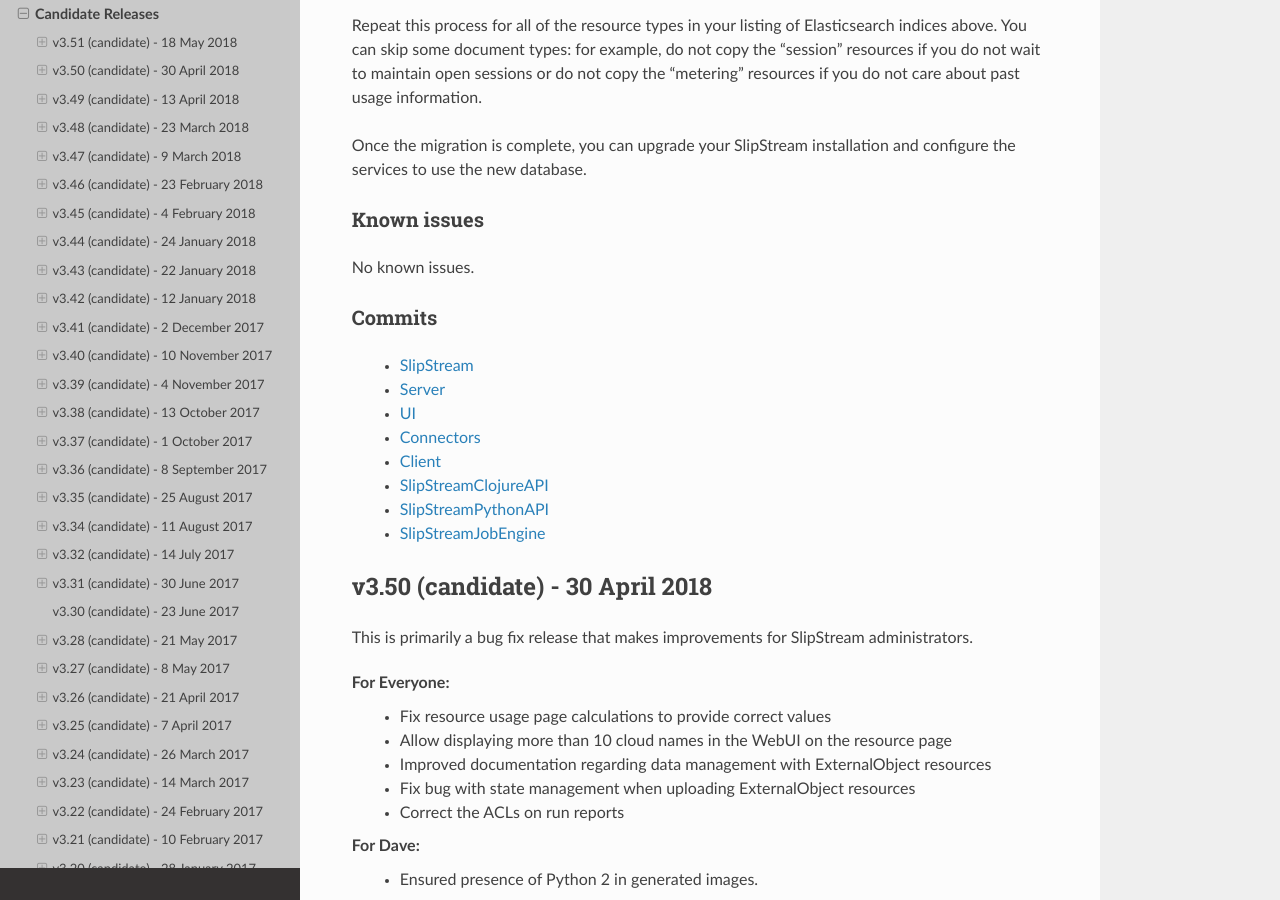
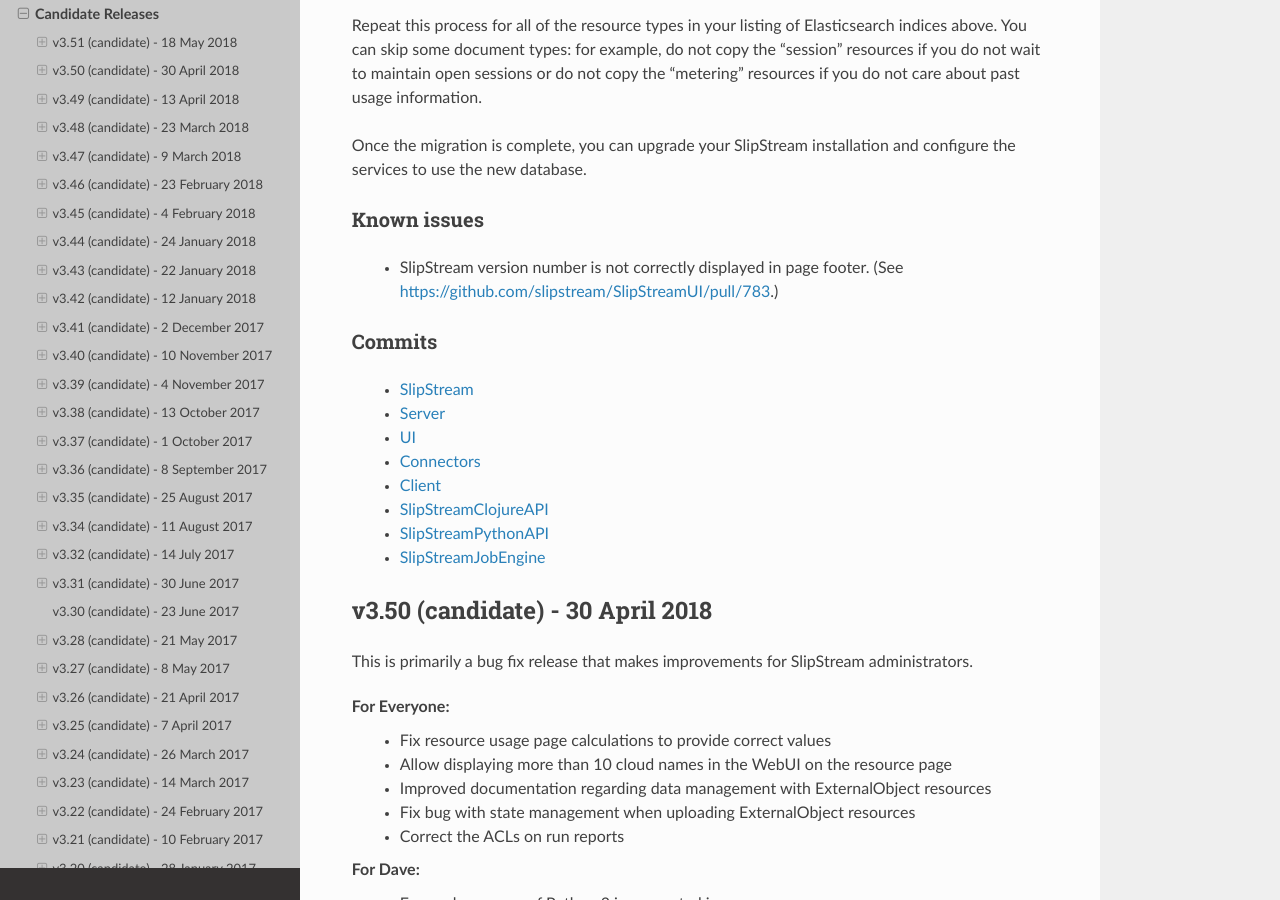
Before and after one commit to slipstream/SlipStreamDocumentation, a Sphinx documentation site: the page built from docs/release_notes/candidate_releases.rst, in a window 1280 px wide and 900 px high, scrolled down 3576 px. Built offline with Sphinx 7.4.7 and the Read the Docs theme 2.0.0, drawn with Linux system fonts in a browser that asks for light colours.

Commit message:
add known issue

```diff
--- a/docs/release_notes/candidate_releases.rst
+++ b/docs/release_notes/candidate_releases.rst
@@ -193,7 +193,9 @@
 Known issues
 ~~~~~~~~~~~~
 
-No known issues.
+ - SlipStream version number is not correctly displayed in page
+   footer. (See https://github.com/slipstream/SlipStreamUI/pull/783.)
+
 
 Commits
 ~~~~~~~
```
